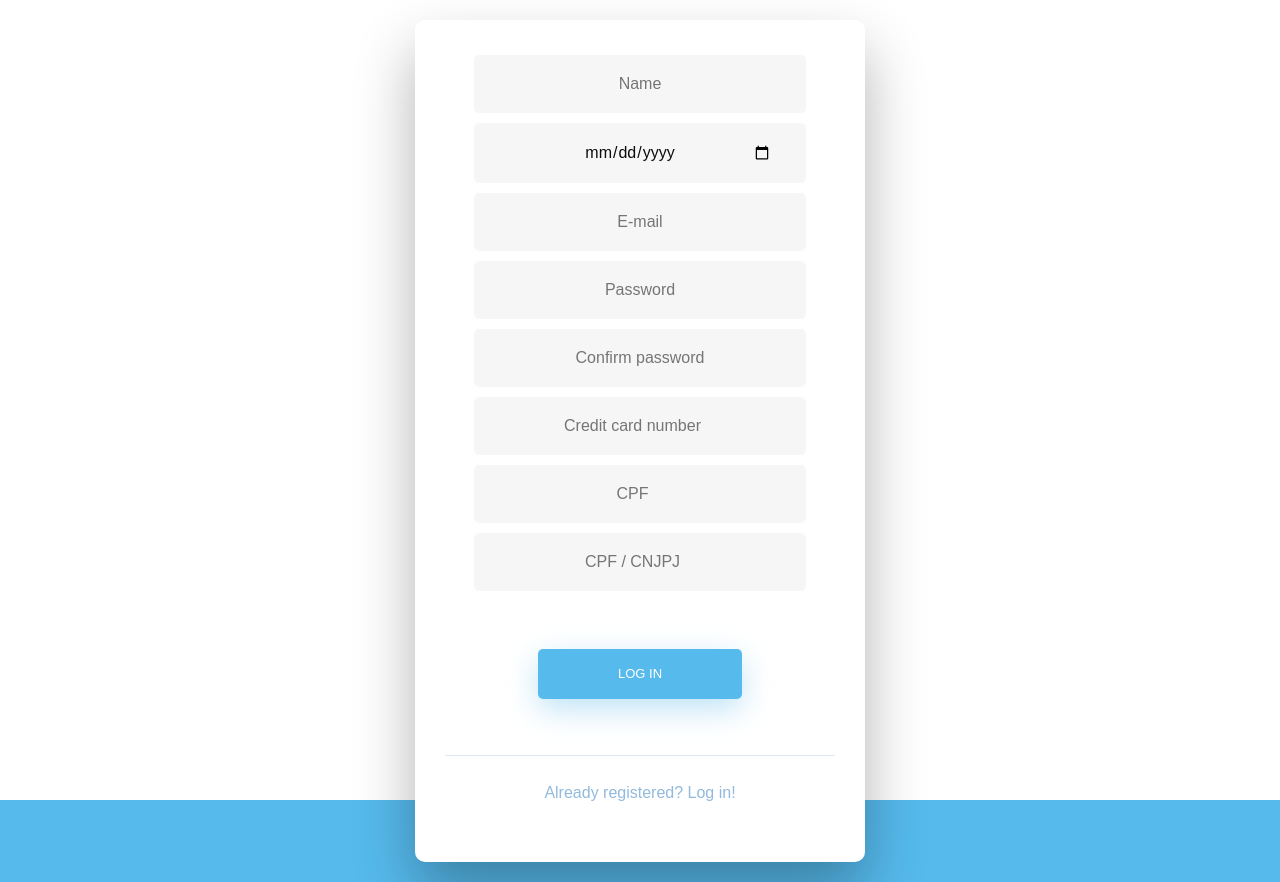
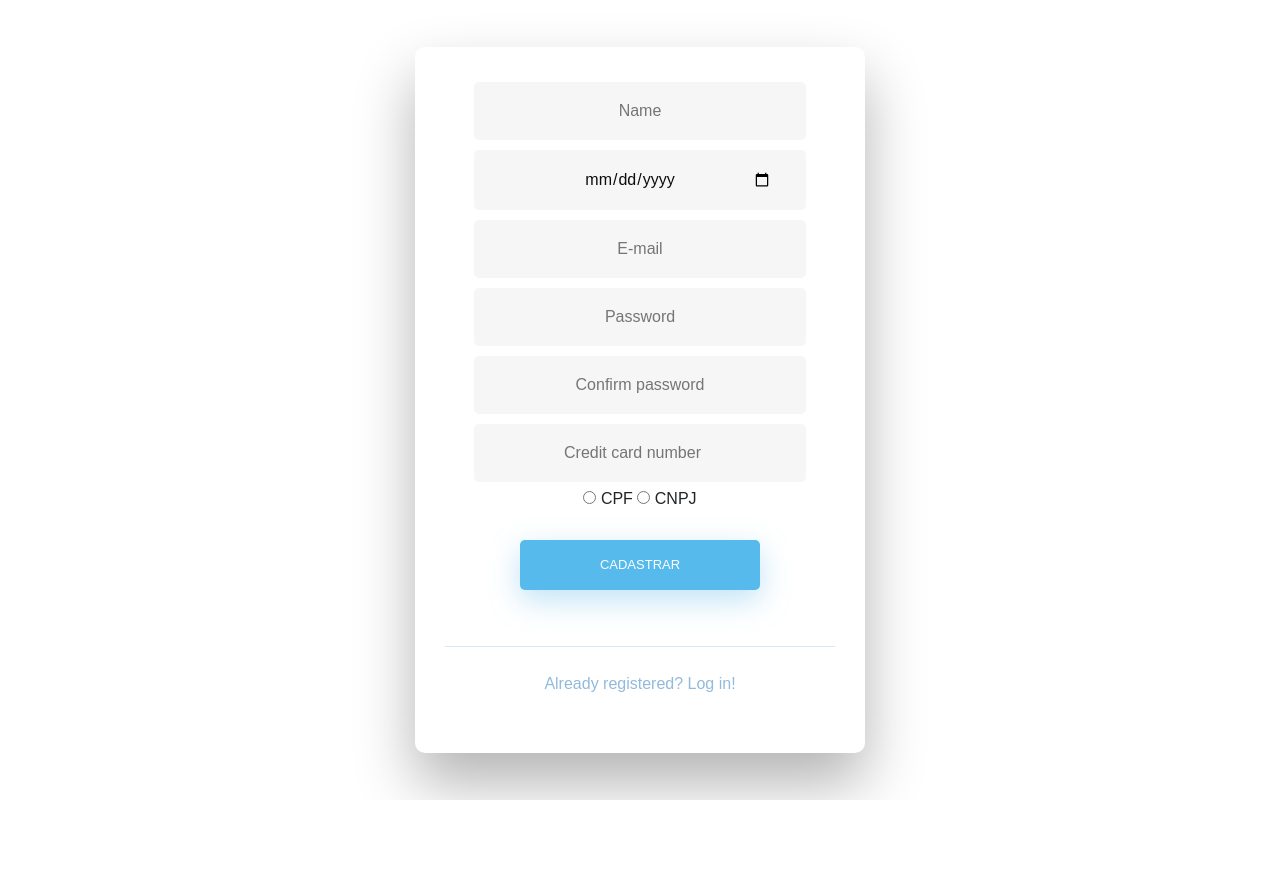
Before and after one commit to ViniciusTaborda/CE-Project, a PHP site: page /register.html in a window 1280 px wide. After the commit the page ends 800 px from the top, so only its background shows below. Run offline with PHP 8.4, Linux system fonts and the light colour scheme; some libraries are stand-ins or nearby versions.

Commit message:
JS validar cadastro

```diff
--- a/css/cadastro.css
+++ b/css/cadastro.css
@@ -30,7 +30,24 @@
     text-align: center;
   }
 
-  #formCadastroPessoa2 {
-
+  .bCadastrar{
+    background-color: #56baed;
+    border: none;
+    color: white;
+    padding: 15px 80px;
     text-align: center;
+    text-decoration: none;
+    display: inline-block;
+    text-transform: uppercase;
+    font-size: 13px;
+    -webkit-box-shadow: 0 10px 30px 0 rgba(95,186,233,0.4);
+    box-shadow: 0 10px 30px 0 rgba(95,186,233,0.4);
+    -webkit-border-radius: 5px 5px 5px 5px;
+    border-radius: 5px 5px 5px 5px;
+    margin: 5px 20px 40px 20px;
+    -webkit-transition: all 0.3s ease-in-out;
+    -moz-transition: all 0.3s ease-in-out;
+    -ms-transition: all 0.3s ease-in-out;
+    -o-transition: all 0.3s ease-in-out;
+    transition: all 0.3s ease-in-out;
   }
--- a/css/styles.css
+++ b/css/styles.css
@@ -113,7 +113,7 @@ html {
     transform: scale(0.95);
   }
 
-  input[type=text], input[type=number], input[type=password], input[type=date] {
+  /*input[type=text], input[type=number], input[type=password], input[type=date] {
     background-color: #f6f6f6;
     border: none;
     color: #0d0d0d;
@@ -132,7 +132,7 @@ html {
     transition: all 0.5s ease-in-out;
     -webkit-border-radius: 5px 5px 5px 5px;
     border-radius: 5px 5px 5px 5px;
-  }
+  }*/
 
   input[type=text]:focus {
     background-color: #fff;
--- a/js/cadastro.js
+++ b/js/cadastro.js
@@ -17,7 +17,7 @@ function cadastrarUsuario(){
         validaCampoCadastro("input_birthDate");
         validaCampoCadastro("input_email");
         validaCampoCadastro("input_password");
-        validaCampoCadastro("input_cardNumber");
+        validaCampoCadastro("input_passwordConfirm");
         validaCampoCadastro("input_cardNumber");
         validaCampoCadastro("input_CPF");
         validaCampoCadastro("input_CNPJ");
--- a/register.html
+++ b/register.html
@@ -1,8 +1,11 @@
 <head lang="PT-BR">
     <meta charset="UTF-8">
 
-    <title>Login</title>
+    <title>Register</title>
+    <link rel="stylesheet" href="css/cadastro.css">
     <link href="//maxcdn.bootstrapcdn.com/bootstrap/4.0.0/css/bootstrap.min.css" rel="stylesheet" id="bootstrap-css">
+    <script src="js/jquery.js"></script>
+    <script src="js/cadastro.js"></script>
     <script src="//maxcdn.bootstrapcdn.com/bootstrap/4.0.0/js/bootstrap.min.js"></script>
     <script src="//cdnjs.cloudflare.com/ajax/libs/jquery/3.2.1/jquery.min.js"></script>
     <link rel="stylesheet" href="https://pro.fontawesome.com/releases/v5.10.0/css/all.css"
@@ -20,20 +23,25 @@
 
              <!-- Login Form -->
         <form lang="PT-BR">
-            <input type="text" id="input_name" class="fadeIn second" name="name" placeholder="Name">
-            <input type="date" id="input_birthDate" class="fadeIn third" name="birth_date" placeholder="Birth date">
-            <input type="text" id="input_email" class="fadeIn third" name="email" placeholder="E-mail">
-            <input type="password" id="input_password" class="fadeIn third" name="password" placeholder="Password">
-            <input type="password" id="input_passwordConfirm" class="fadeIn third" name="password_confirm"
+            <input type="text" id="input_name" class="form-Cadastro" name="name" placeholder="Name">
+            <input type="date" id="input_birthDate" class="form-Cadastro" name="birth_date" placeholder="Birth date">
+            <input type="text" id="input_email" class="form-Cadastro" name="email" placeholder="E-mail">
+            <input type="password" id="input_password" class="form-Cadastro" name="password" placeholder="Password">
+            <input type="password" id="input_passwordConfirm" class="form-Cadastro" name="password_confirm"
                 placeholder="Confirm password">
-            <input type="number" id="input_cardNumber" class="fadeIn third" name="card_number"
-                placeholder="Credit card number">
-            <input type="number" id="input_CPF" class="fadeIn third" name="CPF" placeholder="CPF">
-            <input type="number" id="input_CPF_CNJPJ" class="fadeIn third" name="CPF_CNJPJ" placeholder="CPF / CNJPJ">
+            <input type="number" id="input_cardNumber" class="form-Cadastro" name="card_number"
+                placeholder="Credit card number"><br>
+
+            <input type="radio" id="bCPF" class="fadeIn third" name="CPF_CNPJ"> CPF
+            <input type="radio" id="bCNPJ" class="fadeIn third" name="CPF_CNPJ"> CNPJ
+            <div id="formCadastroPessoa">
+            <!--<input type="number" id="input_CPF" class="form-Cadastro" name="CPF" placeholder="CPF">
+            <input type="number" id="input_CPF_CNPJ" class="form-Cadastro" name="CPF_CNPJ" placeholder="CNPJ">-->
+            </div>
             <br>
-            <br>
-            <br>
-            <input type="submit" class="fadeIn fourth" value="Log In">
+
+            <button type="button" id="bCadastrarUsuario" class="bCadastrar" value="Cadastrar">Cadastrar</button>
+
         </form>
 
 
```
